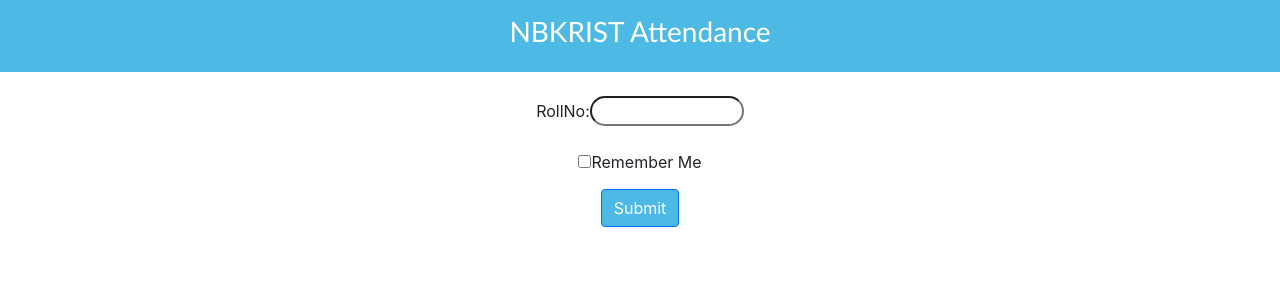
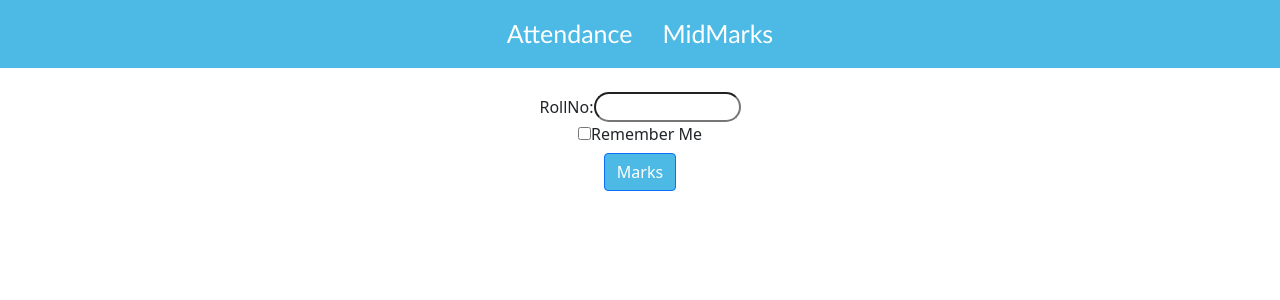
Before and after one commit to MahidharMannuru5/AttNbkrist, a React (Create React App) app: page /MidMarks in a window 1280 px wide. Shown: the top 300 px of the page. Built offline with nearby package versions, Linux system fonts and the light colour scheme; no server answers.

Commit message:
midmarksadded

```diff
--- a/package.json
+++ b/package.json
@@ -8,9 +8,12 @@
     "@testing-library/react": "^13.3.0",
     "@testing-library/user-event": "^13.5.0",
     "axios": "^0.27.2",
+    "bootstrap": "^5.1.3",
     "jquery": "^3.6.0",
     "react": "^18.1.0",
+    "react-bootstrap": "^2.4.0",
     "react-dom": "^18.1.0",
+    "react-router-dom": "^6.3.0",
     "react-scripts": "5.0.1",
     "web-vitals": "^2.1.4"
   },
--- a/public/index.html
+++ b/public/index.html
@@ -12,7 +12,7 @@
 
     <link rel="manifest" href="%PUBLIC_URL%/manifest.json" />
 
-    <title>Attendance</title>
+    <title>Att NBKRIST</title>
   </head>
   <body>
     <div id="root"></div>
--- a/src/App.js
+++ b/src/App.js
@@ -1,13 +1,28 @@
 import './App.css';
-import Attendance from './components/Attendance';
+import Attendance from './Pages/Attendance';
+import MidMarks from './Pages/MidMarks';
+import {BrowserRouter as Router,Routes,Route} from "react-router-dom"
 
 function App() {
   return (
+    <>
     <div className="App">
-      <>
-      <Attendance/>
+
+    <div className="container-fluid">
+      <a href="/">Attendance</a>
+      <a href="MidMarks">MidMarks</a>
+
+      </div>
+      <br/>
+    </div>
+
+      <Router>
+        <Routes>
+        <Route path="/" element={<Attendance/>}/>
+        <Route path="MidMarks" element={<MidMarks/>}/>
+        </Routes>
+      </Router>
       </>
-    </div>
   );
 }
 
--- a/src/components/Attendance.js
+++ b/src/Pages/Attendance.js
@@ -1,3 +1,4 @@
+import 'bootstrap/dist/css/bootstrap.min.css';
 import axios from "axios";
 import React from "react";
 import  { useState ,useEffect} from 'react';
@@ -45,10 +46,7 @@ export default function Attendance() {
   return (
     <>
 
-    <div className="container-fluid">
-    <h3>NBKRIST Attendance</h3><h3>{rollno}</h3>
-      </div>
-      <br/>
+   <div className='App'>
     <div className="container1">
 
       <label>
@@ -90,6 +88,7 @@ export default function Attendance() {
 
 
     </div>
+    </div>
 
     </>
   );
--- /dev/null
+++ b/src/Pages/MidMarks.js
@@ -0,0 +1,84 @@
+import "../index.css";
+import 'bootstrap/dist/css/bootstrap.min.css';
+import {  useState } from "react";
+import axios from "axios";
+import Table from 'react-bootstrap/Table';
+
+const keys_to_render = ["mid1", "mid2"];
+export default function MidMarks() {
+    const result=localStorage.getItem('rollno');
+  const[rollno,setrollno]=useState(result);
+  const [marks, setmarks] = useState({});
+  const marked = () => {
+    axios
+      .get(
+        `https://att.nbkrist.org/attendance/Apps_ren/getSubwiseMarksAsJSONGivenRollNo.php?q=${rollno}`
+      )
+      .then((response) => {
+        setmarks(response.data);
+      });
+  };
+
+  return (
+
+
+    <div className="App">
+        <div className="container1">
+
+      <label>
+        RollNo:
+      </label>
+
+<input type="text" required size={10} value={rollno} onChange={(event)=>{
+  setrollno(event.target.value.toLowerCase());
+}} />
+</div>
+<div   className="new"  onClick={()=>{localStorage.setItem("rollno",rollno);
+
+}}>
+
+<input
+  type="checkbox"
+
+  name="tripType"
+
+/>Remember Me
+</div>
+<div className="btn">
+<button class="btn btn-primary" onClick={marked}>Marks</button>
+</div>
+<br/>
+<br/>
+
+<div className="container">
+      <Table striped bordered  variant="primary">
+
+      {Object.entries(marks).map(([key, value]) => (
+
+            <tbody>
+          <tr>
+          <td key={key} >{key}</td>
+          {Object.entries(value)
+            .filter(([k]) => keys_to_render.includes(k))
+            .map(([key, value]) => {
+              return (
+                <td key={key}>
+                  {key}: {value}
+                </td>
+
+              );
+            })}
+
+                   </tr>
+                   </tbody>
+
+
+      ))}
+
+</Table>
+</div>
+
+
+    </div>
+  );
+}
--- a/src/index.css
+++ b/src/index.css
@@ -7,8 +7,13 @@ body {
   -moz-osx-font-smoothing: grayscale;
 }
 a{
-  text-decoration: none;
-  color:rgb(207, 31, 169)
+  text-decoration: none!important;
+  font-size: 25px;
+  color:white!important;
+  font-family: 'Trebuchet MS', 'Lucida Sans Unicode', 'Lucida Grande', 'Lucida Sans', Arial, sans-serif!important;
+  margin:4px!important;
+  margin:0 auto!important;
+  padding:15px!important;
 }
 input{
   border-radius: 15px 15px 15px 15px;
```
Also changed, not shown: 2 other files (tests, documents, lock files or other folders).
